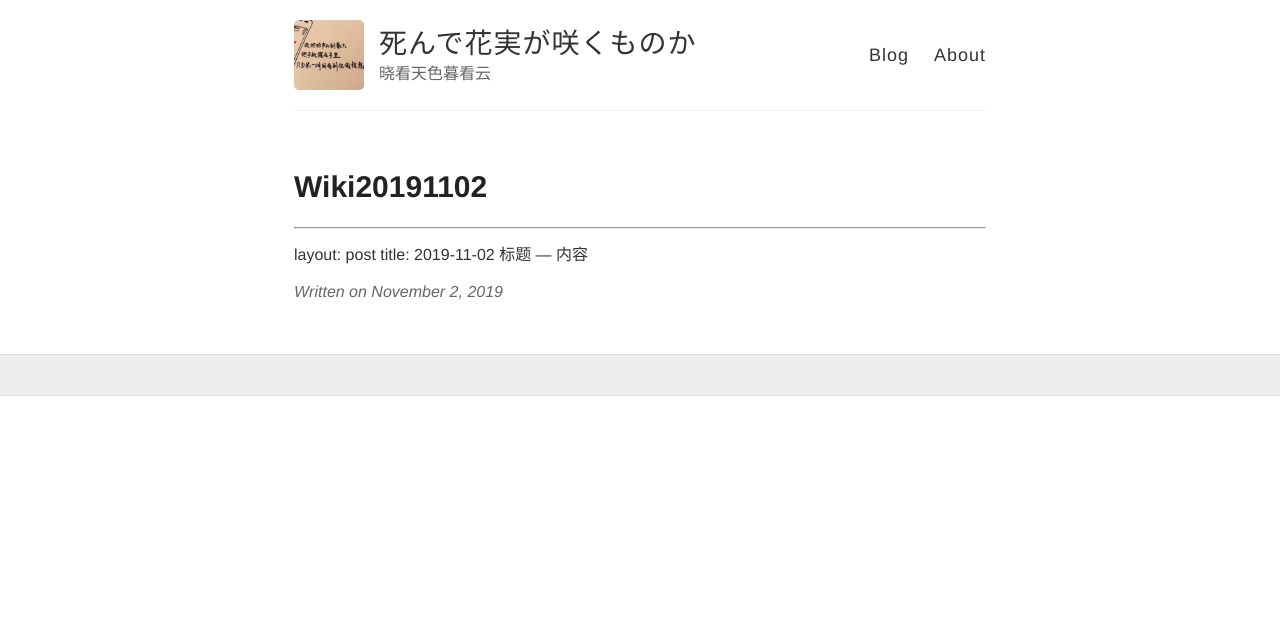
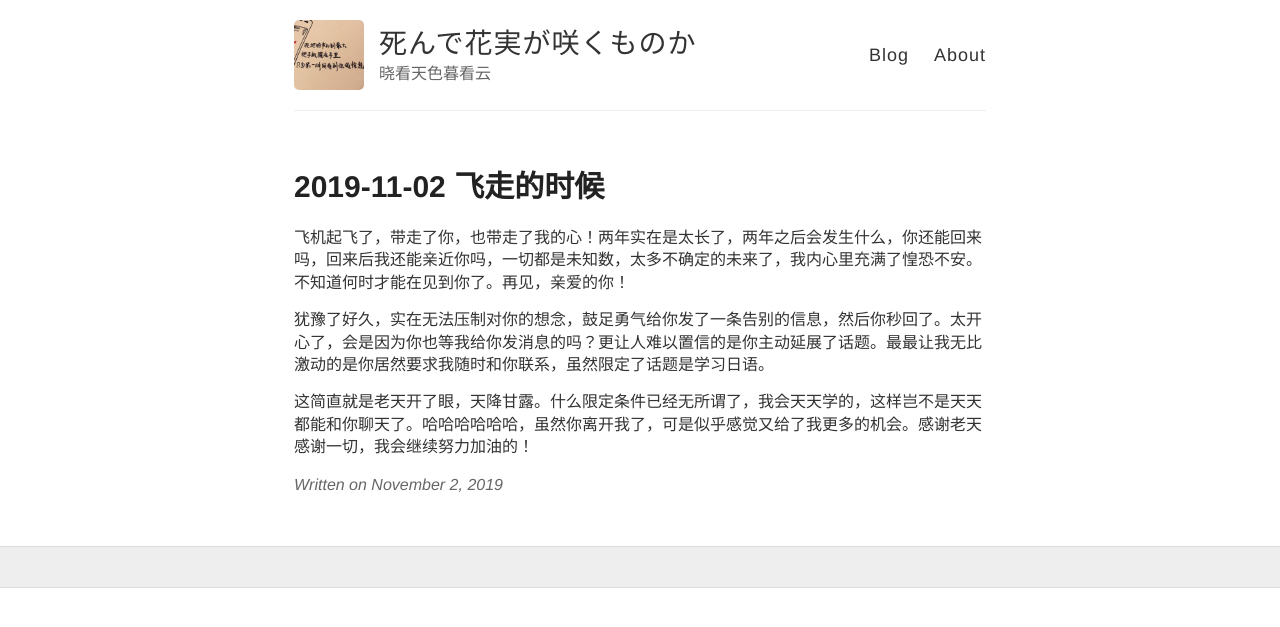
Before and after one commit to wiki650/wiki650.github.io, a Jekyll site: the page built from _posts/2019-11-02-wiki20191102.md, in a window 1280 px wide. Shown: the top 627 px of the page. Built offline with Jekyll 4.4.1, drawn with Linux system fonts in a browser that asks for light colours; our own code applies the rules of GitHub Pages for plain Markdown files; comment, search, counter and statistics services are not loaded.

Commit message:
Update 2019-11-02-wiki20191102.md

```diff
--- a/_posts/2019-11-02-wiki20191102.md
+++ b/_posts/2019-11-02-wiki20191102.md
@@ -1,6 +1,10 @@
-
 ---
 layout: post
-title: 2019-11-02 标题
+title: 2019-11-02 飞走的时候
 ---
-内容
+
+飞机起飞了，带走了你，也带走了我的心！两年实在是太长了，两年之后会发生什么，你还能回来吗，回来后我还能亲近你吗，一切都是未知数，太多不确定的未来了，我内心里充满了惶恐不安。不知道何时才能在见到你了。再见，亲爱的你！
+
+犹豫了好久，实在无法压制对你的想念，鼓足勇气给你发了一条告别的信息，然后你秒回了。太开心了，会是因为你也等我给你发消息的吗？更让人难以置信的是你主动延展了话题。最最让我无比激动的是你居然要求我随时和你联系，虽然限定了话题是学习日语。
+
+这简直就是老天开了眼，天降甘露。什么限定条件已经无所谓了，我会天天学的，这样岂不是天天都能和你聊天了。哈哈哈哈哈哈，虽然你离开我了，可是似乎感觉又给了我更多的机会。感谢老天感谢一切，我会继续努力加油的！
```
